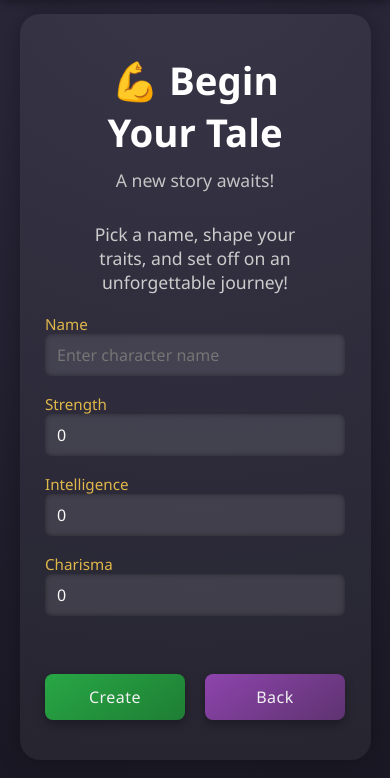
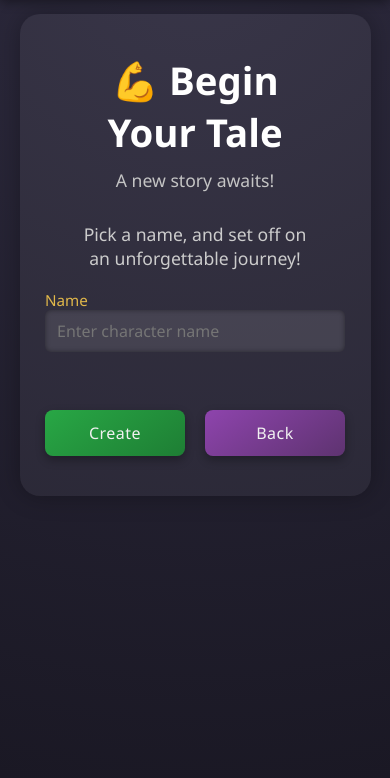
Before and after one commit to Dante-Q/myrpgonline, a Flask app: page /create_character in a window 390 px wide. Shown: the part 66-844 px from the top of the page. Run offline with Flask 3, Linux system fonts and the light colour scheme; the visitor is signed in with stand-in values (Sample User, id 1).

Commit message:
updated mobile css and removed redundent stats from db+update char create

```diff
--- a/src/app.py
+++ b/src/app.py
@@ -49,10 +49,6 @@ class LoginForm(FlaskForm):
 
 class CharacterForm(FlaskForm):
     name = StringField(validators=[InputRequired(), Length(max=20)], render_kw={"placeholder": "Character Name"})
-    strength = IntegerField(validators=[InputRequired(), NumberRange(min=0, max=10)], default=0)
-    intelligence = IntegerField(validators=[InputRequired(), NumberRange(min=0, max=10)], default=0)
-    charisma = IntegerField(validators=[InputRequired(), NumberRange(min=0, max=10)], default=0)
-    dev_mode = BooleanField(default=False)
     submit = SubmitField("Create")
 
 # -------------------- Routes --------------------
@@ -85,7 +81,8 @@ def register():
         new_user = User(username=form.username.data.title(), password=hashed_password)
         db.session.add(new_user)
         db.session.commit()
-        return redirect(url_for('login'))
+        login_user(new_user)
+        return redirect(url_for('dashboard'))
     return render_template('register.html', form=form)
 
 @app.route('/create_character', methods=['GET', 'POST'])
@@ -93,19 +90,10 @@ def register():
 def create_character():
     form = CharacterForm()
     if form.validate_on_submit():
-        total_skill = form.strength.data + form.intelligence.data + form.charisma.data
-        luck = 10 if form.dev_mode.data else __import__('random').randint(1, 10)
 
         new_character = Character(
             user_id=current_user.id,
-            name=form.name.data.title(),
-            strength=form.strength.data,
-            intelligence=form.intelligence.data,
-            charisma=form.charisma.data,
-            luck=luck,
-            total_skill=total_skill,
-            dev_mode=form.dev_mode.data,
-            max_hp=50
+            name=form.name.data.title()
         )
         db.session.add(new_character)
         db.session.commit()
--- a/src/shop.py
+++ b/src/shop.py
@@ -1,5 +1,11 @@
+
+
 SHOP_ITEMS = [
     {"id": 1, "name": "Health Potion", "cost": 15, "hp_restore": 20},
     {"id": 2, "name": "Sword Upgrade", "cost": 30, "strength_bonus": 2},
     {"id": 3, "name": "Shield", "cost": 25, "hp_bonus": 10}
 ]
+
+def get_shop_items():
+    """Return the list of available shop items."""
+    return SHOP_ITEMS
--- a/src/static/styles.css
+++ b/src/static/styles.css
@@ -44,7 +44,6 @@ body {
     display: flex;
     flex-direction: column;
     align-items: center;
-    /* gap: 20px; */
     background: rgba(255, 255, 255, 0.05);
     padding: 40px 60px;
     border-radius: 20px;
@@ -54,6 +53,7 @@ body {
     text-align: center;
 
     overflow-y: auto;
+    overflow-x: hidden;
 }
 
 /* Headers */
--- a/src/templates/create_character.html
+++ b/src/templates/create_character.html
@@ -16,7 +16,7 @@
     <div class="container">
         <h1>💪 Begin Your Tale</h1>
         <p class="subtitle">A new story awaits!</p>
-        <p>Pick a name, shape your traits, and set off on an unforgettable journey!
+        <p>Pick a name, and set off on an unforgettable journey!
         </p>
 
             <div class="characters-section">
@@ -27,26 +27,10 @@
                         {{ form.name.label }}
                         {{ form.name(class="input-field", placeholder="Enter character name") }}
                     </div>
-
-                    <div class="form-group">
-                        {{ form.strength.label }}
-                        {{ form.strength(class="input-field", placeholder="Enter strength") }}
+                    <div class="button-row">
+                        {{ form.submit(class="btn play create-character-btn") }}
+                        <a href="{{ url_for('dashboard') }}" class="btn third create-character-btn">Back</a>
                     </div>
-
-                    <div class="form-group">
-                        {{ form.intelligence.label }}
-                        {{ form.intelligence(class="input-field", placeholder="Enter intelligence") }}
-                    </div>
-
-                    <div class="form-group">
-                        {{ form.charisma.label }}
-                        {{ form.charisma(class="input-field", placeholder="Enter charisma") }}
-                    </div>
-
-                            <div class="button-row">
-                                {{ form.submit(class="btn play create-character-btn") }}
-                                <a href="{{ url_for('dashboard') }}" class="btn third create-character-btn">Back</a>
-                            </div>
                 </form>
             </div>
     </div>
```
Also changed, not shown: src/database.py (+2 -7 lines).
